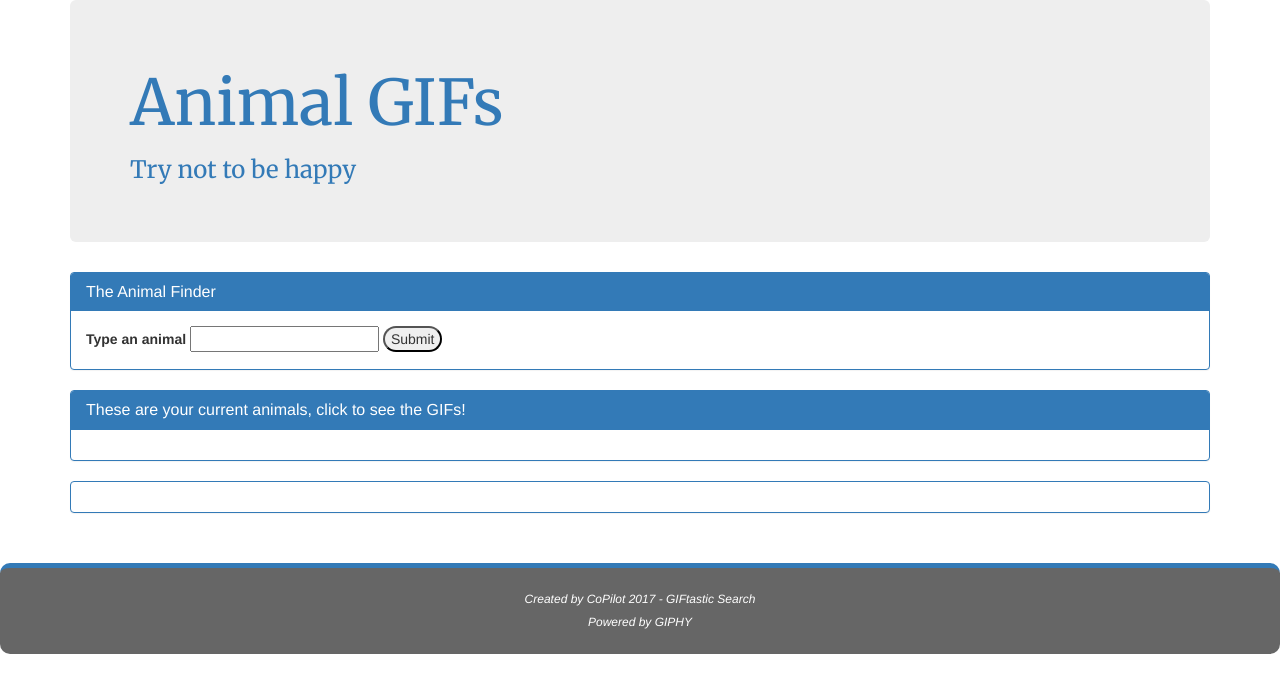
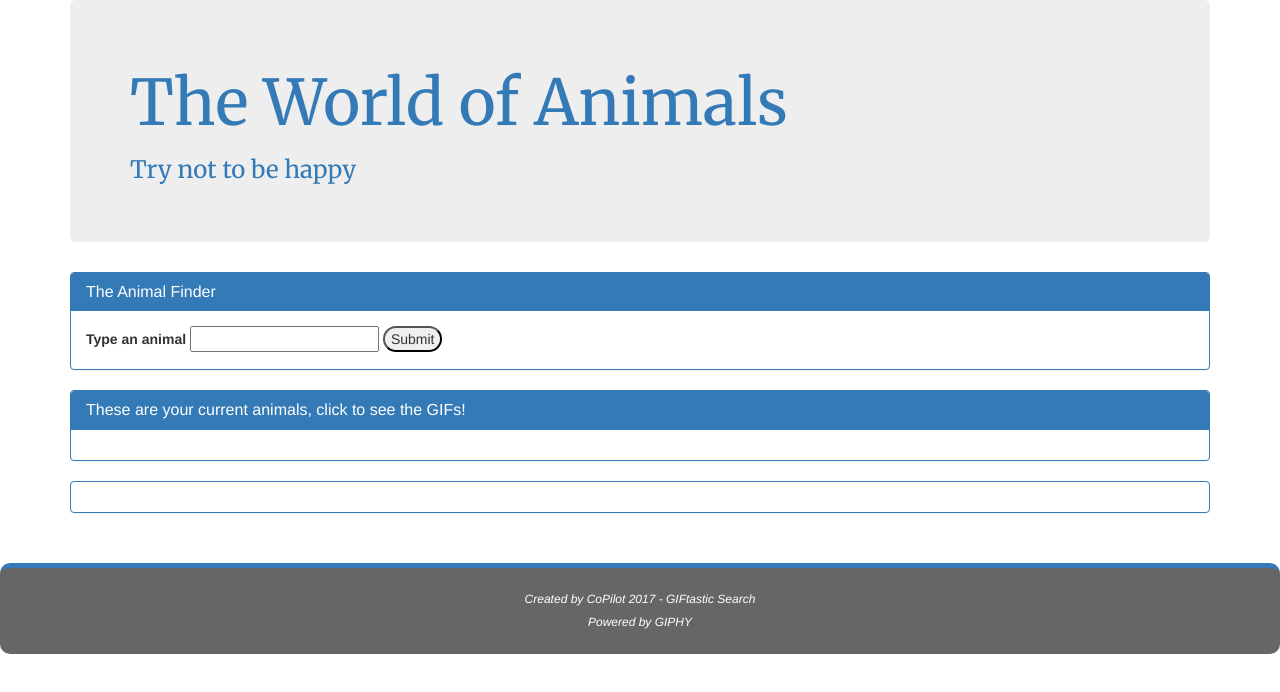
Before and after one commit to PilotCo/GIFtasticSearch, a plain HTML site: page index.html in a window 1280 px wide. Drawn offline with nearby package versions, Linux system fonts and the light colour scheme.

Commit message:
changing the header

```diff
--- a/index.html
+++ b/index.html
@@ -19,7 +19,7 @@
 
 	<div class="container" id="header">
 		<div class="jumbotron" class="jumbo">
-			<h1>Animal GIFs</h1>
+			<h1>The World of Animals</h1>
 			<h3>Try not to be happy</h3>
 		</div>
 	</div>
```
